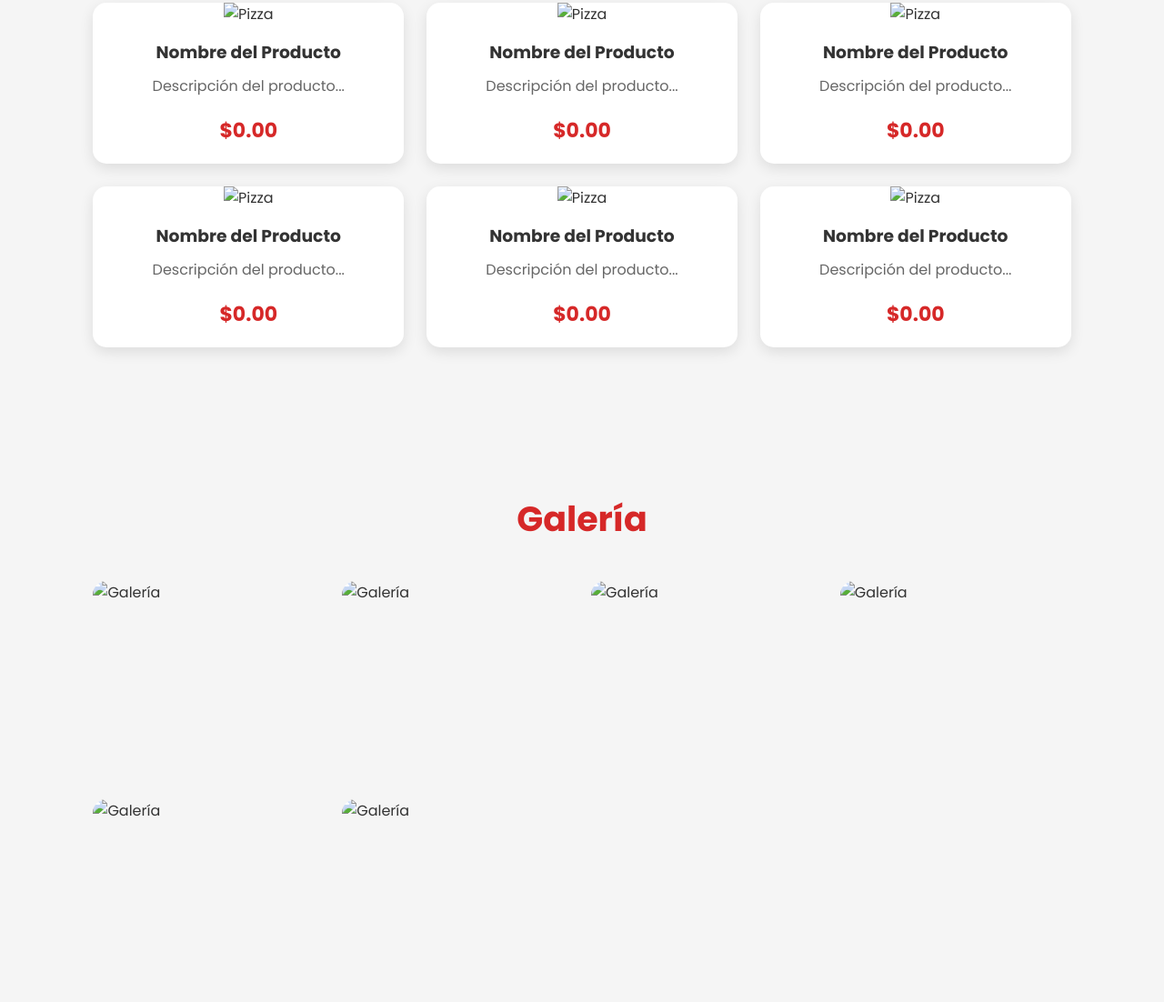
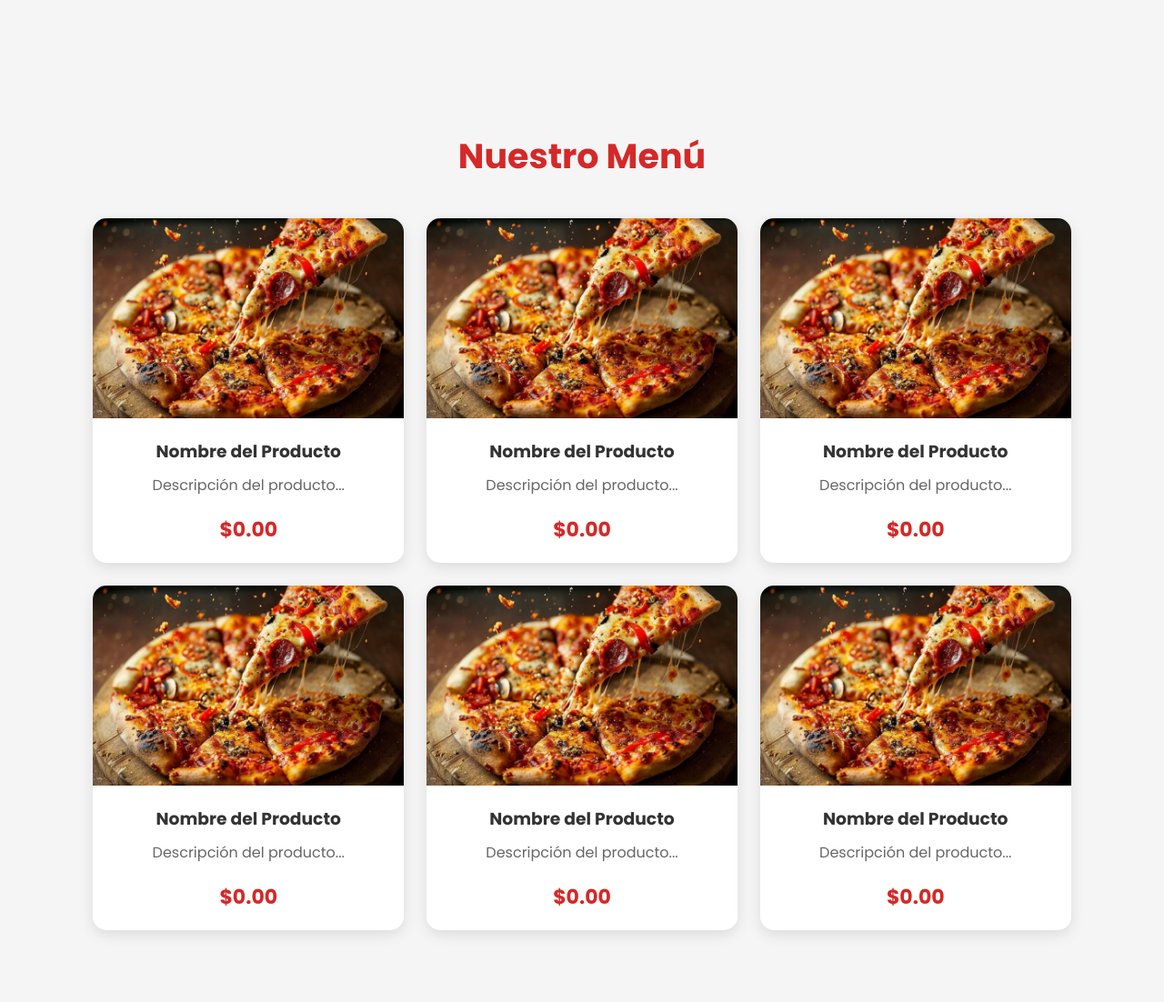
Before and after one commit to amirjosue26mac-crypto/trabajo1, a plain HTML site: page index.html in a window 1280 px wide. Shown: the part 1263-2365 px from the top of the page at 91% size. Drawn offline with Linux system fonts and the light colour scheme.

Commit message:
Add files via upload

```diff
--- a/index.html
+++ b/index.html
@@ -18,7 +18,7 @@
 
     <div class="logo">
 
-        <img src="img/logo.png" alt="Logo">
+        <img src="logo.png" alt="Logo">
 
         <h2>Nombre del Restaurante</h2>
 
@@ -62,7 +62,7 @@
 
     <div class="hero-img">
 
-        <img src="img/portada.jpg" alt="Portada">
+        <img src="portada.jpg" alt="Portada">
 
     </div>
 
@@ -87,7 +87,7 @@
 
 <div class="producto">
 
-<img src="img/pizza1.jpg" alt="Pizza">
+<img src="pizza1.jpg" alt="Pizza">
 
 <h3>Nombre del Producto</h3>
 
@@ -99,7 +99,7 @@
 
 <div class="producto">
 
-<img src="img/pizza2.jpg" alt="Pizza">
+<img src="pizza2.jpg" alt="Pizza">
 
 <h3>Nombre del Producto</h3>
 
@@ -111,7 +111,7 @@
 
 <div class="producto">
 
-<img src="img/pizza3.jpg" alt="Pizza">
+<img src="pizza3.jpg" alt="Pizza">
 
 <h3>Nombre del Producto</h3>
 
@@ -123,7 +123,7 @@
 
 <div class="producto">
 
-<img src="img/pizza4.jpg" alt="Pizza">
+<img src="pizza4.jpg" alt="Pizza">
 
 <h3>Nombre del Producto</h3>
 
@@ -133,7 +133,7 @@
 
 </div><div class="producto">
 
-<img src="img/pizza5.jpg" alt="Pizza">
+<img src="pizza5.jpg" alt="Pizza">
 
 <h3>Nombre del Producto</h3>
 
@@ -145,7 +145,7 @@
 
 <div class="producto">
 
-<img src="img/pizza6.jpg" alt="Pizza">
+<img src="pizza6.jpg" alt="Pizza">
 
 <h3>Nombre del Producto</h3>
 
@@ -165,12 +165,12 @@
 
 <div class="galeria">
 
-<img src="img/galeria1.jpg" alt="Galería">
-<img src="img/galeria2.jpg" alt="Galería">
-<img src="img/galeria3.jpg" alt="Galería">
-<img src="img/galeria4.jpg" alt="Galería">
-<img src="img/galeria5.jpg" alt="Galería">
-<img src="img/galeria6.jpg" alt="Galería">
+<img src="galeria1.jpg" alt="Galería">
+<img src="galeria2.jpg" alt="Galería">
+<img src="galeria3.jpg" alt="Galería">
+<img src="galeria4.jpg" alt="Galería">
+<img src="galeria5.jpg" alt="Galería">
+<img src="galeria6.jpg" alt="Galería">
 
 </div>
 
```
